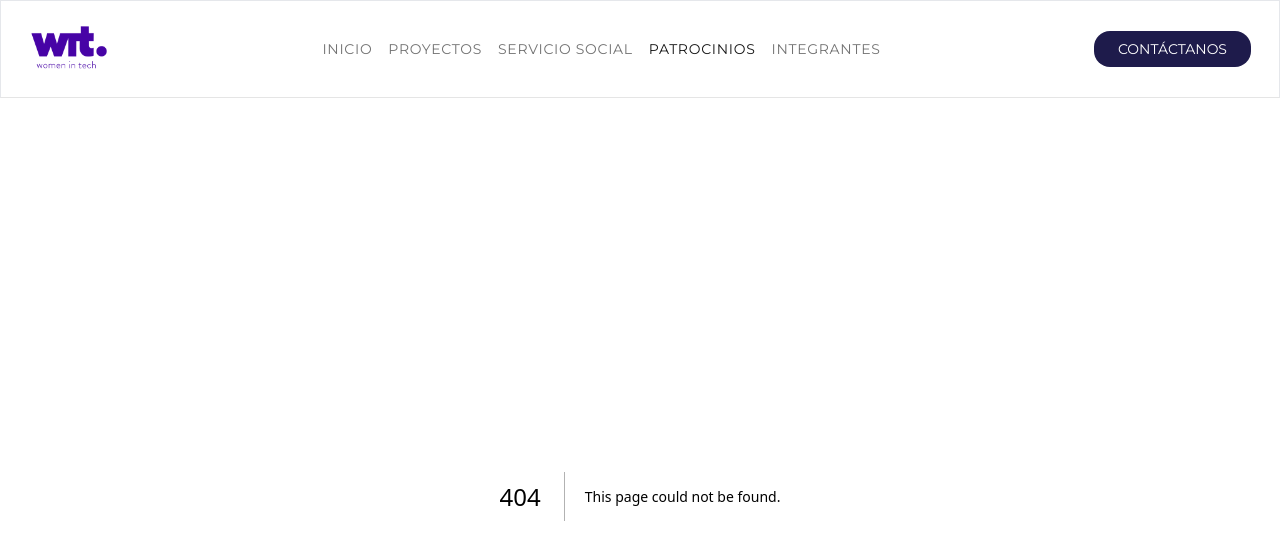
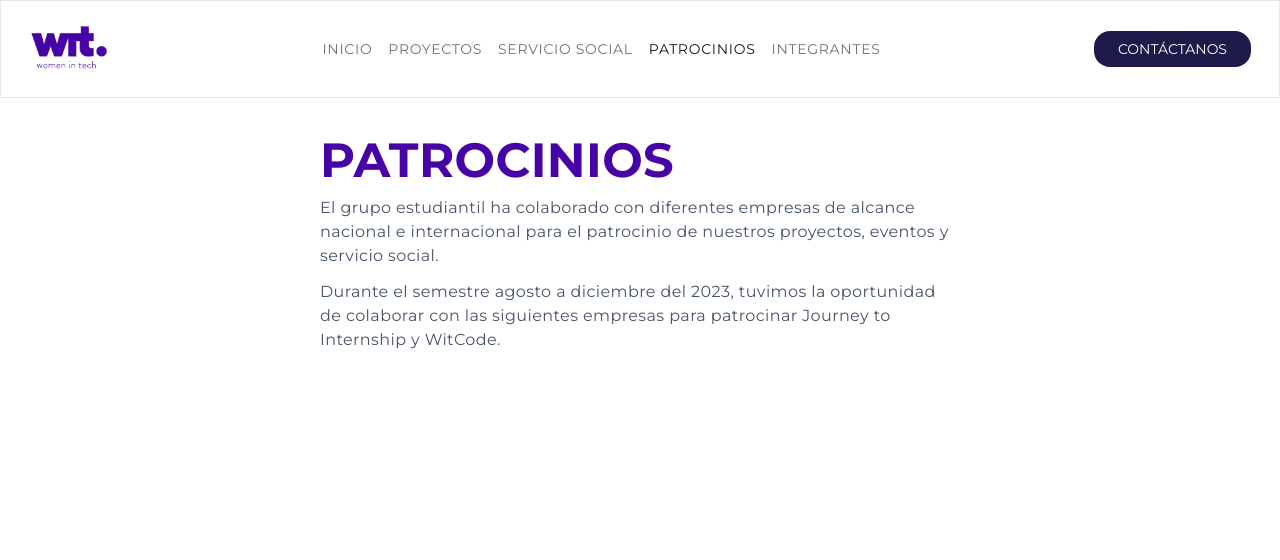
Before and after one commit to WIT-MTY/webpage, a Next.js app in the folder wit-webpage/: page /patrocinios in a window 1280 px wide. Before the commit this address had no page. Shown: the top 560 px of the page. Built offline with nearby package versions, Linux system fonts and the light colour scheme.

Commit message:
Sponsorship Info

```diff
--- /dev/null
+++ b/wit-webpage/app/(pages)/patrocinios/page.tsx
@@ -0,0 +1,17 @@
+import Section from "@/app/components/general/Section";
+import Footer from "@/app/components/general/Footer";
+import InfoHeader from "@/app/components/general/InfoHeader";
+
+export default function PageSponsoring() {
+    return (
+        <main>
+            <div className="overflow-scroll">
+                <Section>
+                    <div className="my-10 aspect-video relative">
+                        <InfoHeader title="Patrocinios" description="El grupo estudiantil ha colaborado con diferentes empresas de alcance nacional e internacional para el patrocinio de nuestros proyectos, eventos y servicio social. \ Durante el semestre agosto a diciembre del 2023, tuvimos la oportunidad de colaborar con las siguientes empresas para patrocinar Journey to Internship y WitCode."/>
+                    </div>
+                </Section>
+            </div>
+        </main>
+    )
+}
--- /dev/null
+++ b/wit-webpage/app/components/general/InfoHeader.tsx
@@ -0,0 +1,52 @@
+'use client'
+import React from 'react';
+import clsx from 'clsx';
+
+interface InfoHeaderProps {
+    title: string;
+    description: string;
+}
+
+const InfoHeader: React.FC<InfoHeaderProps> = ({ title, description }) => {
+    const titleCaps = title.toUpperCase();
+    const text = separateString(description);
+
+    function separateString(inputString:string) {
+        const index = inputString.indexOf('\\');
+
+        if (index !== -1) {
+          const part1 = inputString.substring(0, index);
+          const part2 = inputString.substring(index + 1);
+          return [part1, part2];
+        } else {
+          // If there is no backslash, return the original string in the first part and an empty string in the second part
+          return [inputString, ''];
+        }
+    }
+
+    return (
+        <div className='w-auto font-montserrat tracking-wide'>
+            <div className="flex flex-col sm:flex-row justify-between gap-10">
+                <div className={clsx(
+                    "basis-auto flex flex-col",
+                )}>
+                    <h1 className="text-primary font-bold font-montserrat text-5xl mb-3 ">
+                        {titleCaps}
+                    </h1>
+
+                    <p className='text-slate-600 text-base font-thin'>
+                        {text[0]}
+                    </p>
+
+                    {text.length > 1 && (
+                        <p className='text-slate-600 font-thin text-base mt-3'>
+                            {text[1]}
+                        </p>
+                    )}
+                </div>
+            </div>
+        </div>
+    )
+}
+
+export default InfoHeader;
```
Also changed, not shown: 1 other file (tests, documents, lock files or other folders).
